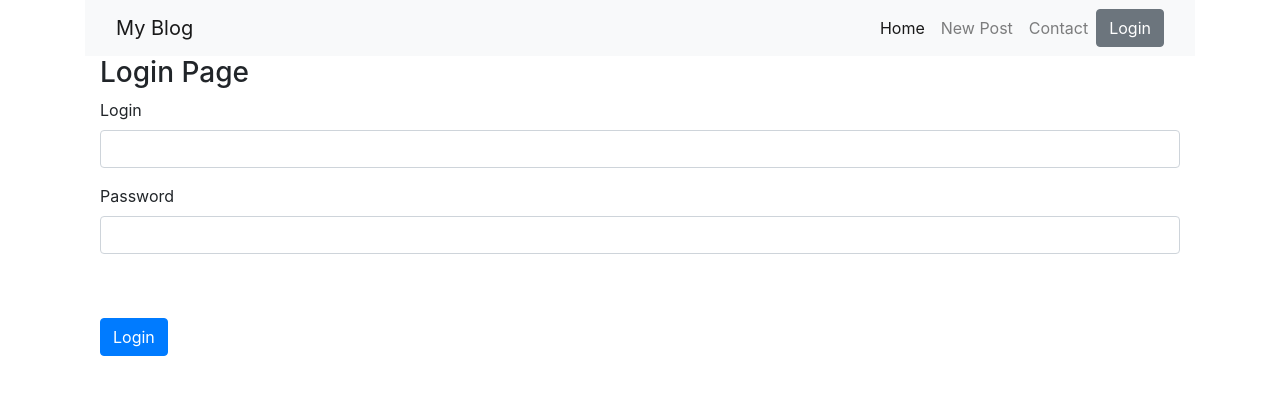
After one commit to Cram-In/blog_project, a Flask app: page /login/ in a window 1280 px wide. The commit adds this page. Shown: the top 395 px of the page. Run offline with Flask 2, Linux system fonts and the light colour scheme; some libraries are stand-ins or nearby versions.

Commit message:
login setup, draft page created, hiden if not logged set

```diff
--- a/blog/forms.py
+++ b/blog/forms.py
@@ -1,9 +1,26 @@
 from flask_wtf import FlaskForm
-from wtforms import StringField, TextAreaField, BooleanField
-from wtforms.validators import DataRequired
+from wtforms import StringField, TextAreaField, BooleanField, PasswordField
+from wtforms.validators import DataRequired, ValidationError
+from config import Config
 
 
 class EntryForm(FlaskForm):
     title = StringField("Title", validators=[DataRequired()])
     body = TextAreaField("Content", validators=[DataRequired()])
     is_published = BooleanField("Is Published?")
+
+
+class LoginForm(FlaskForm):
+
+    username = StringField("Username", validators=[DataRequired()])
+    password = PasswordField("Password", validators=[DataRequired()])
+
+    def validate_username(self, field):
+        if field.data != Config.ADMIN_USERNAME:
+            raise ValidationError("Invalid username")
+        return field.data
+
+    def validate_password(self, field):
+        if field.data != Config.ADMIN_PASSWORD:
+            raise ValidationError("Invalid password")
+        return field.data
--- a/blog/routes.py
+++ b/blog/routes.py
@@ -1,7 +1,8 @@
-from flask import Flask, request, render_template, redirect, flash
+from flask import Flask, request, render_template, redirect, flash, session, url_for
 from blog import app
 from blog.models import Entry, db
-from blog.forms import EntryForm
+from blog.forms import EntryForm, LoginForm
+import functools
 
 
 @app.route("/")
@@ -10,7 +11,18 @@ def index():
     return render_template("homepage.html", all_posts=all_posts)
 
 
+def login_required(view_func):
+    @functools.wraps(view_func)
+    def check_permissions(*args, **kwargs):
+        if session.get("logged_in"):
+            return view_func(*args, **kwargs)
+        return redirect(url_for("login", next=request.path))
+
+    return check_permissions
+
+
 @app.route("/post/", methods=["GET", "POST"])
+@login_required
 def entry():
     form = EntryForm()
     errors = None
@@ -47,6 +59,49 @@ def entry():
     return render_template("entry_form.html", form=form, errors=errors)
 
 
+@app.route("/login/", methods=["GET", "POST"])
+def login():
+    form = LoginForm()
+    errors = None
+    next_url = request.args.get("next")
+    if request.method == "POST":
+        if form.validate_on_submit():
+            session["logged_in"] = True
+            session.permanent = True  # Use cookie to store session.
+            flash("You are now logged in.", "success")
+            return redirect("/")
+        else:
+            errors = form.errors
+    return render_template("login_form.html", form=form, errors=errors)
+
+
+@app.route("/logout/", methods=["GET", "POST"])
+def logout():
+    if request.method == "POST":
+        session.clear()
+        flash("You are now logged out.", "success")
+    return redirect("/")
+
+
+@app.route("/drafts/", methods=["GET", "POST"])
+def drafts():
+    all_drafts = Entry.query.filter_by(is_published=False).order_by(Entry.pub_date.desc())
+    return render_template("drafts.html", all_drafts=all_drafts)
+
+
+@app.route("/delete/<int:entry_id>")
+def delete_entry(entry_id):
+    entry = Entry.query.get(entry_id)
+    errors = None
+    if not entry:
+        return redirect("/")
+
+    db.session.delete(entry)
+    db.session.commit()
+    flash("Post Deleted.", "success")
+    return redirect("/")
+
+
 @app.route("/contact/", methods=["GET", "POST"])
 def contact():
     return render_template("contact.html")
--- a/blog/templates/homepage.html
+++ b/blog/templates/homepage.html
@@ -20,6 +20,7 @@
 <div>
     <div>
         <h2 class="d-inline-block">{{ post.title }}</h2>
+        {% if session.logged_in %}
         <a href="{{ url_for('entry', entry_id=post.id, edit='true') }}">
             <svg class="bi bi-pencil float-right" width="1em" height="1em" viewBox="0 0 16 16" fill="currentColor"
                 xmlns="http://www.w3.org/2000/svg">
@@ -29,6 +30,9 @@
                     d="M12.146 6.354l-2.5-2.5.708-.708 2.5 2.5-.707.708zM3 10v.5a.5.5 0 0 0 .5.5H4v.5a.5.5 0 0 0 .5.5H5v.5a.5.5 0 0 0 .5.5H6v-1.5a.5.5 0 0 0-.5-.5H5v-.5a.5.5 0 0 0-.5-.5H3z" />
             </svg>
         </a>
+        {% else %}
+
+        {% endif %}
     </div>
     <p>{{ post.pub_date.strftime('%Y-%m-%d') }} </p>
     <p>
--- a/blog/templates/index.html
+++ b/blog/templates/index.html
@@ -53,22 +53,28 @@
             <li class="nav-item">
               <a class="nav-link" href="{{ url_for('entry', new='true') }}">New Post</a>
             </li>
-            <!--- additional buttons place holders
+            {% if session.logged_in %}
             <li class="nav-item">
-              <a class="nav-link" href="/services/">Services</a>
+              <a class="nav-link" href="/drafts/">Drafts</a>
             </li>
-            //-->
+            {% else %}
+            {% endif %}
             <li class="nav-item">
               <a class="nav-link" href="/contact/">Contact</a>
             </li>
-            <div class="search_bar">
-              <form class="form-inline " action="/search" method="GET">
-                <input class="form-control mr-sm-2" type="text"
-                  value="{% if search_query %}{{ search_query }}{% endif %}" placeholder="Search" aria-label="Search"
-                  name="q">
-                <button class="btn btn-outline-success" type="submit">Search</button>
+
+            <div class="collapse navbar-collapse" id="navbarsExampleDefault">
+              <ul class="navbar-nav mr-auto">
+              </ul>
+              {% if session.logged_in %}
+              <form class="form-inline my-2 my-lg-0" action="{{ url_for('logout') }}" method="POST">
+                <button class="btn btn-secondary my-2 my-sm-0" type="submit">Logout</button>
               </form>
+              {% else %}
+              <a href="{{ url_for('login') }}" class="btn btn-secondary my-2 my-lg-0">Login</a>
+              {% endif %}
             </div>
+
           </ul>
         </div>
 
--- /dev/null
+++ b/blog/templates/login_form.html
@@ -0,0 +1,38 @@
+{% extends "index.html" %}
+
+{% block content %}
+
+<h3>
+    Login Page
+</h3>
+
+{% if errors %}
+{{ errors.username }}
+{% endif %}
+<form action="" method="POST">
+    {{form.hidden_tag()}}
+    <div class="form-group">
+        <label for="title">Login</label>
+        {% if errors and errors.username %}
+        {{ form.username(class_="form-control is-invalid") }}
+        {% else %}
+        {{ form.username(class_="form-control") }}
+        {% endif %}
+        <div class="invalid-feedback">{{ errors.username|join(' ') }}</div>
+
+    </div>
+    <div class="form-group">
+        <label for="body">Password</label>
+
+        {% if errors and errors.password %}
+        {{ form.password(class_="form-control is-invalid") }}
+        {% else %}
+        {{ form.password(class_="form-control") }}
+        {% endif %}
+        <div class="invalid-feedback">{{ errors.password|join(' ') }}</div>
+
+    </div>
+    <button type="submit" class="btn btn-primary mt-5">Login</button>
+</form>
+
+{% endblock %}
--- a/config.py
+++ b/config.py
@@ -1,3 +1,6 @@
+import os
+
+
 class Config(object):
     DEBUG = True
     DEVELOPMENT = True
@@ -5,6 +8,8 @@ class Config(object):
     SQLALCHEMY_TRACK_MODIFICATIONS = False
     SQLALCHEMY_DATABASE_URI = "sqlite:///posts.db"
     SECRET_KEY = "do-i-really-need-this"
+    ADMIN_USERNAME = os.environ.get("ADMIN_USERNAME", "")
+    ADMIN_PASSWORD = os.environ.get("ADMIN_PASSWORD", "")
 
 
 class ProductionConfig(Config):
```
Also changed, not shown: blog/models.py (+17 -0 lines), blog/templates/contact.html (+5 -4 lines), blog/templates/drafts.html (added, +65 -0 lines), blog/posts.db.
